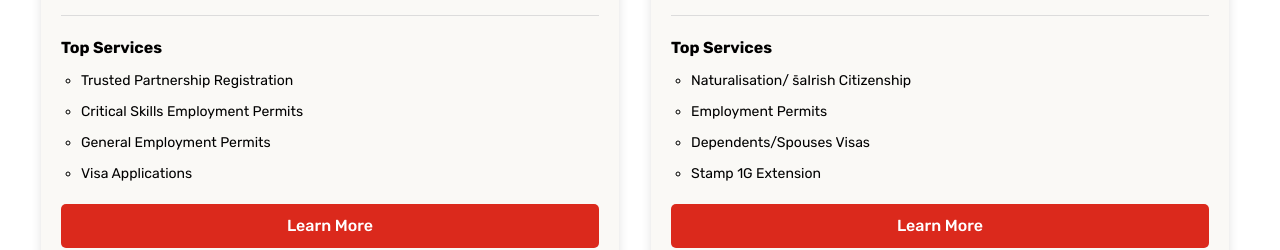
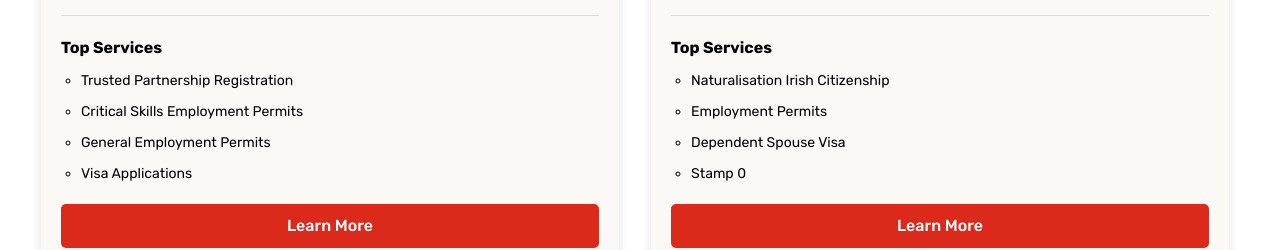
Before and after one commit to TartejBrothers/Poolbeg-Immigration, a React (Create React App) app: page / in a window 1280 px wide. Shown: the part 1077-1327 px from the top of the page. Built offline with nearby package versions, Linux system fonts and the light colour scheme.

Commit message:
Updated: Home Page

```diff
--- a/src/pages/home.jsx
+++ b/src/pages/home.jsx
@@ -72,10 +72,10 @@ export default function Home() {
             }
             headingservice={"Top Services"}
             services={[
-              "Naturalisation/ s̄aIrish Citizenship",
+              "Naturalisation Irish Citizenship",
               "Employment Permits",
-              "Dependents/Spouses Visas",
-              "Stamp 1G Extension",
+              "Dependent Spouse Visa",
+              "Stamp 0",
             ]}
             link={"home"}
           />
```
